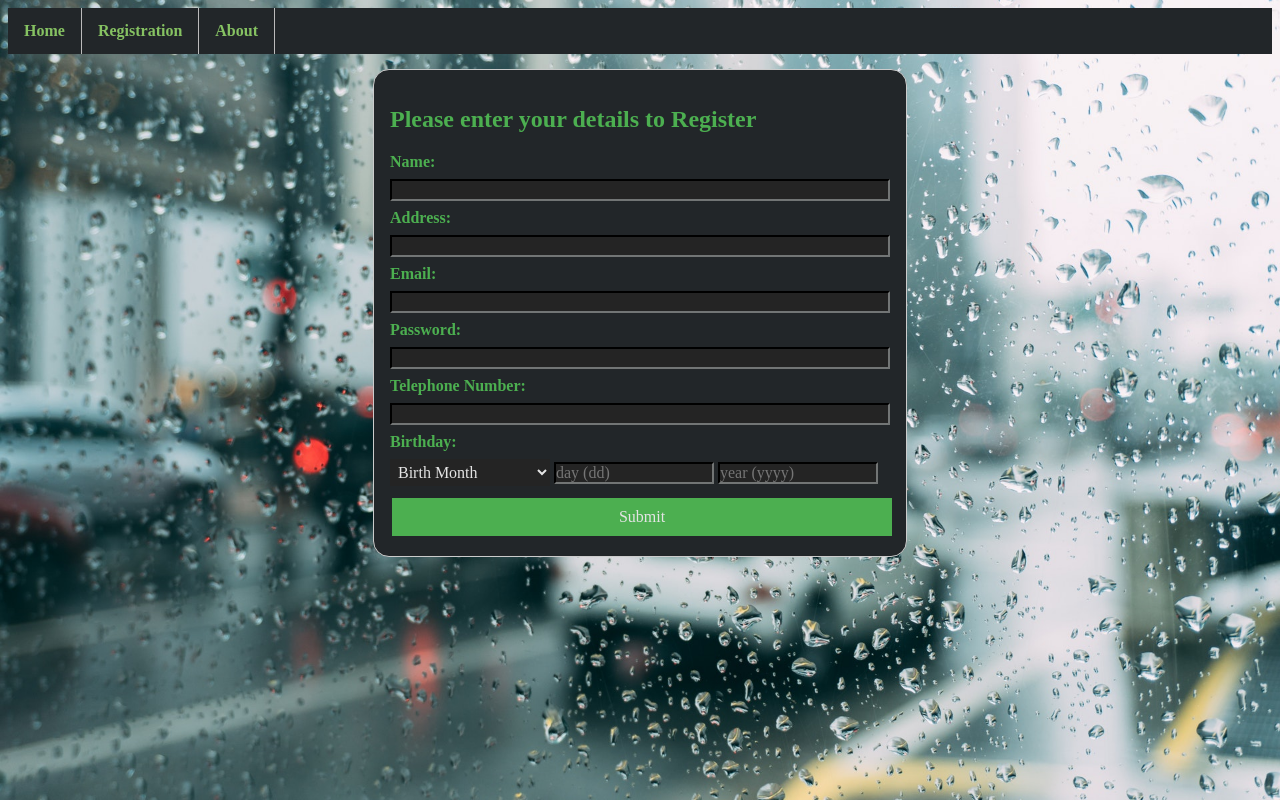
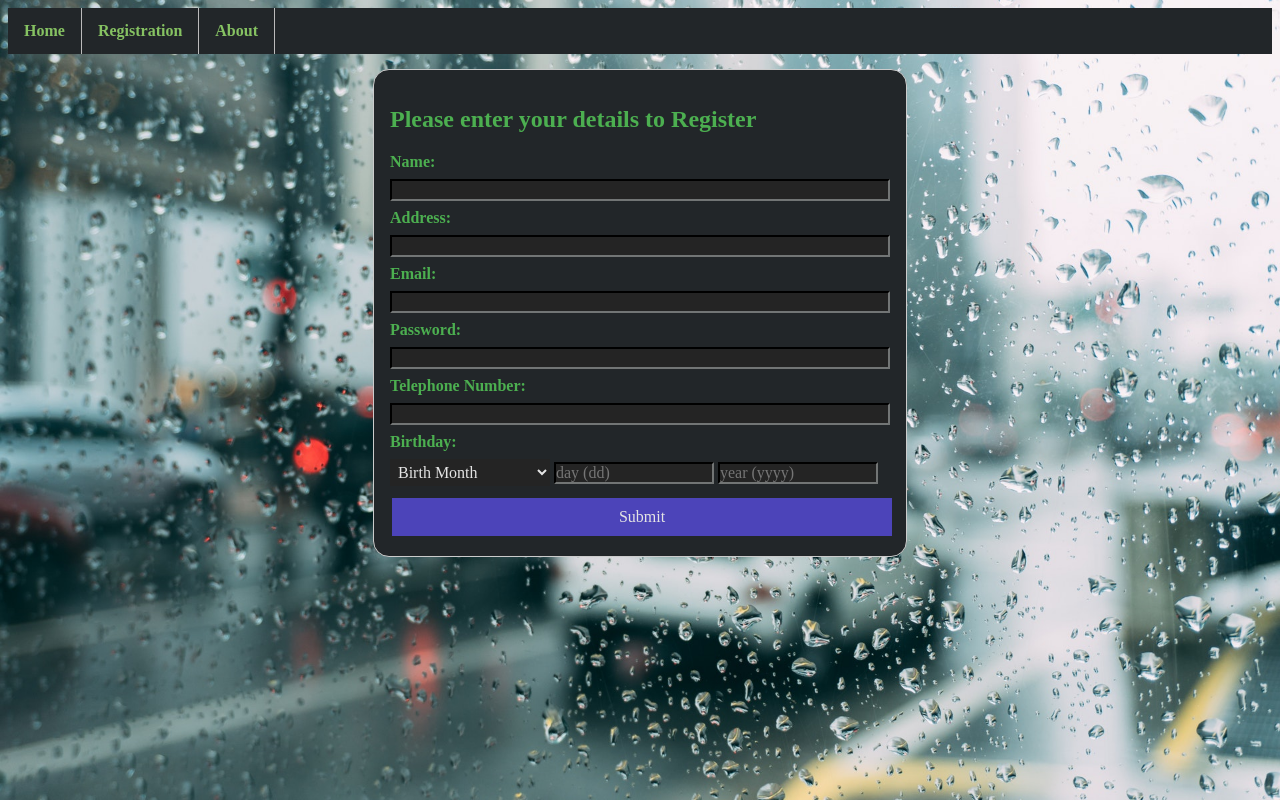
Before and after one commit to alexworrall/teamAARD, a plain HTML site: page Alex_Worrall/html/registrationForm.html in a window 1280 px wide. In both pictures the pointer is over the input "Submit". Drawn offline with Linux system fonts and the light colour scheme.

Commit message:
Changed to add a button hover

```diff
--- a/Alex_Worrall/css/style.css
+++ b/Alex_Worrall/css/style.css
@@ -120,6 +120,10 @@ input[type=submit]{
     text-align: center;
 }
 
+input[type=submit]:hover {
+    background-color: rgb(76, 68, 185);
+}
+
   /* Some of the styling methods used were taken from the
   w3schools site: https://www.w3schools.com/css/css_form.asp */
 
```
